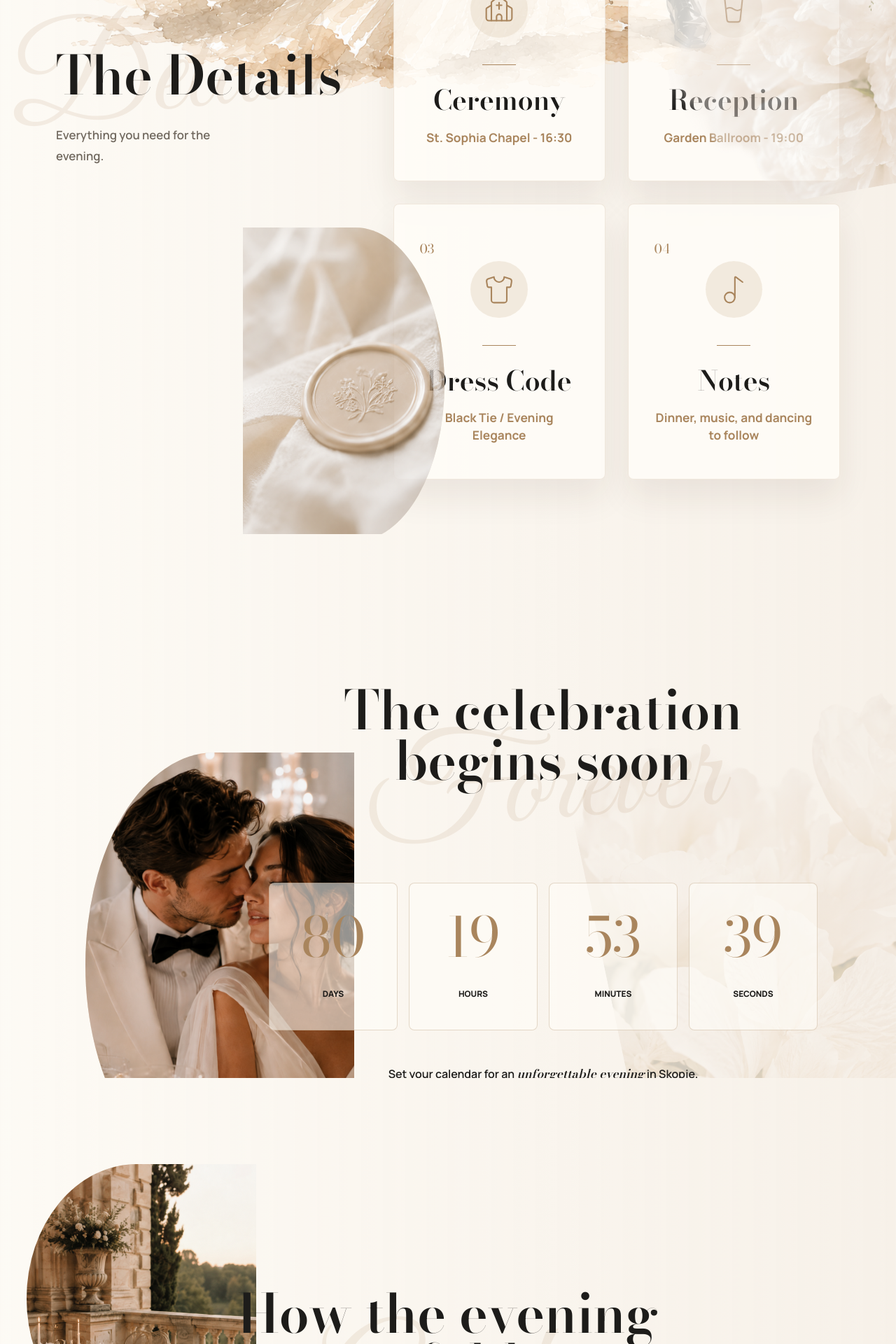
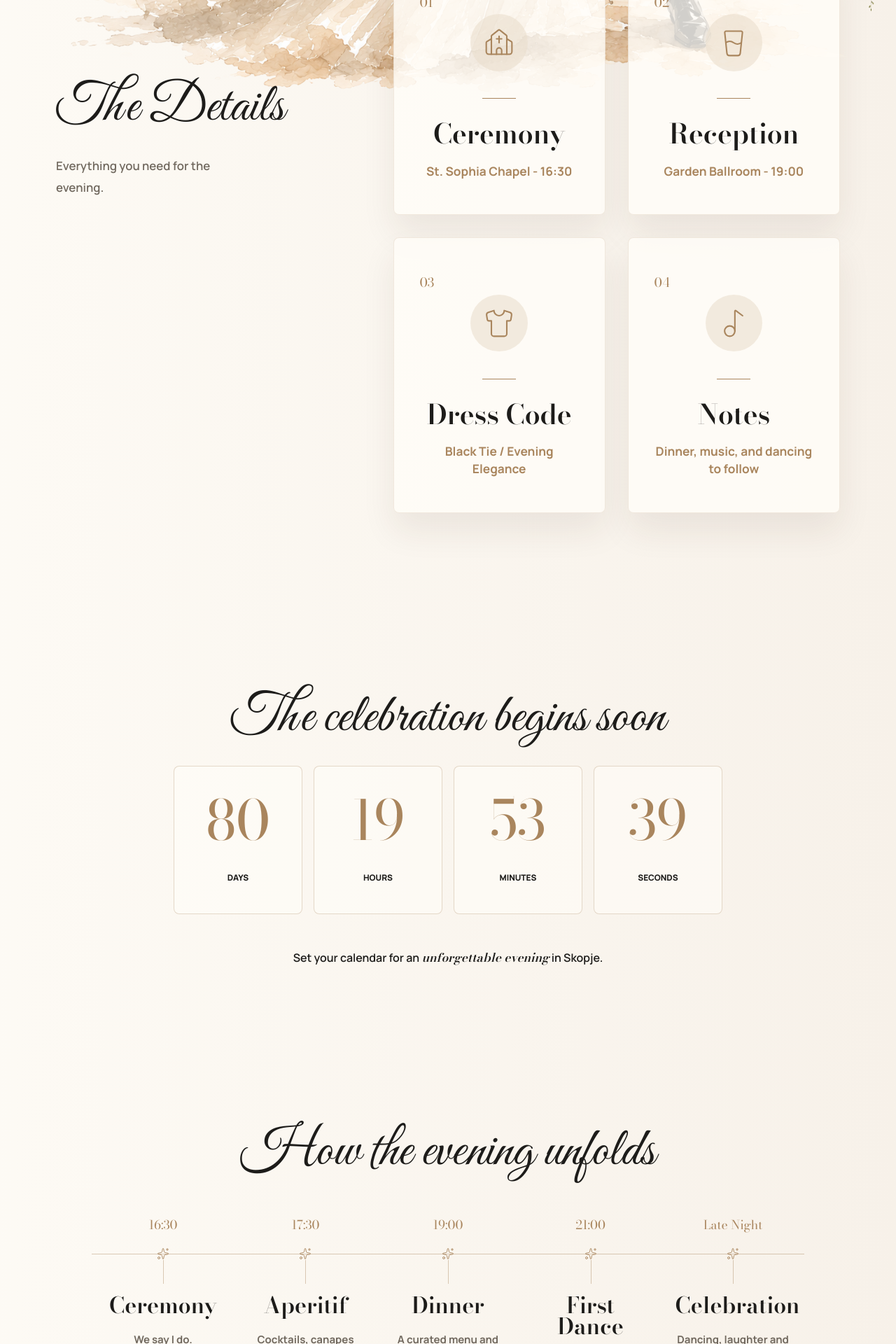
Before and after one commit to lorenco-naumov/david-anamarija, a Next.js app: page / in a window 1280 px wide. Shown: the part 760-2680 px from the top of the page at 70% size. Built offline with nearby package versions, Linux system fonts and the light colour scheme.

Commit message:
Simplify wedding sections and remove decorative imagery

```diff
--- a/src/app/globals.css
+++ b/src/app/globals.css
@@ -159,6 +159,15 @@ summary:focus-visible {
   margin-top: clamp(5.5rem, 8vw, 8.5rem);
 }
 
+.hero-section + .details-section {
+  margin-top: clamp(18rem, 20vw, 24rem);
+}
+
+.countdown-section + .timeline-section,
+.timeline-section + .venue-section {
+  margin-top: clamp(2.75rem, 3.25vw, 4rem);
+}
+
 .display {
   font-family: var(--font-display), Georgia, serif;
   font-weight: 520;
@@ -166,22 +175,9 @@ summary:focus-visible {
   line-height: 0.94;
 }
 
-.script-text,
-.decorative-script {
+.script-text {
   font-family: var(--font-script), "Brush Script MT", cursive;
   letter-spacing: 0;
-}
-
-.decorative-script {
-  color: rgba(169, 133, 93, 0.12);
-  font-size: 12rem;
-  left: -2rem;
-  line-height: 0.8;
-  pointer-events: none;
-  position: absolute;
-  top: 13rem;
-  transform: rotate(-5deg);
-  z-index: -1;
 }
 
 .small-rule {
@@ -193,7 +189,10 @@ summary:focus-visible {
 }
 
 .section-title {
+  font-family: var(--font-script), "Brush Script MT", cursive;
   font-size: 5.7rem;
+  font-weight: 400;
+  line-height: 0.9;
   margin: 1.8rem auto 0;
   max-width: 47rem;
   text-align: center;
@@ -360,29 +359,6 @@ summary:focus-visible {
   transform: translateY(1px);
 }
 
-.reference-image {
-  background: var(--paper-deep);
-  overflow: hidden;
-  position: relative;
-}
-
-.reference-image img {
-  height: 100%;
-  object-fit: cover;
-  width: 100%;
-}
-
-.floral-accent {
-  background: transparent;
-  pointer-events: none;
-  position: absolute;
-  z-index: 1;
-}
-
-.object-flower {
-  object-fit: contain !important;
-}
-
 .hero-section {
   display: grid;
   grid-template-columns: 42.5% 57.5%;
@@ -531,24 +507,10 @@ summary:focus-visible {
   padding: 7.5rem 6.2rem 4.875rem 8.9rem;
 }
 
-.floral-details {
-  height: 28rem;
-  opacity: 0.48;
-  right: -7rem;
-  top: 4.1rem;
-  transform: rotate(-10deg);
-  width: 33rem;
-}
-
 .details-copy {
   padding-top: 9.5rem;
   position: relative;
   z-index: 2;
-}
-
-.details-copy .decorative-script {
-  left: -4.4rem;
-  top: 9rem;
 }
 
 .details-copy .section-body {
@@ -626,16 +588,8 @@ summary:focus-visible {
 }
 
 .countdown-section {
-  padding: 6.7rem 9rem 5.9rem;
-}
-
-.floral-countdown {
-  height: 42rem;
-  opacity: 0.22;
-  right: -15rem;
-  top: 6rem;
-  transform: rotate(-12deg);
-  width: 42rem;
+  min-height: auto;
+  padding: clamp(4.5rem, 5vw, 5.5rem) 9rem clamp(4.75rem, 5vw, 5.75rem);
 }
 
 .center-copy {
@@ -648,12 +602,6 @@ summary:focus-visible {
 
 .center-copy .small-rule {
   margin-inline: auto;
-}
-
-.center-copy .decorative-script {
-  left: 50%;
-  top: 4.5rem;
-  transform: translateX(-50%) rotate(-5deg);
 }
 
 .countdown-side-image {
@@ -675,12 +623,12 @@ summary:focus-visible {
   margin: 2.1rem auto 0;
   max-width: 49rem;
   position: relative;
-  transform: translate(8.5rem, 6.5rem);
+  transform: none;
   z-index: 3;
 }
 
 .countdown-section .center-copy {
-  transform: translate(8.5rem, 10rem);
+  transform: none;
 }
 
 .countdown-grid {
@@ -733,16 +681,8 @@ summary:focus-visible {
 }
 
 .timeline-section {
-  padding: 12rem 8.2rem 4rem;
-}
-
-.floral-timeline {
-  bottom: 6.2rem;
-  height: 22rem;
-  left: -7rem;
-  opacity: 0.42;
-  transform: rotate(16deg);
-  width: 26rem;
+  min-height: auto;
+  padding: clamp(4.75rem, 5.2vw, 5.5rem) 8.2rem clamp(4.5rem, 5vw, 5.25rem);
 }
 
 .timeline-head {
@@ -768,7 +708,7 @@ summary:focus-visible {
   gap: 0;
   grid-template-columns: repeat(5, minmax(0, 1fr));
   list-style: none;
-  margin: 5.1rem auto 0;
+  margin: clamp(3.5rem, 4vw, 4.25rem) auto 0;
   max-width: 82rem;
   padding: 0;
   position: relative;
@@ -847,35 +787,24 @@ summary:focus-visible {
 
 .venue-section {
   display: grid;
-  grid-template-columns: 47% 53%;
-  padding-left: 7.4rem;
-}
-
-.floral-venue {
-  height: 28rem;
-  left: 3.5rem;
-  opacity: 0.2;
-  top: 10rem;
-  transform: rotate(8deg);
-  width: 31rem;
+  grid-template-columns: 1fr;
+  justify-items: center;
+  min-height: auto;
+  padding: clamp(4.75rem, 5vw, 5rem) 6.2rem clamp(5rem, 5.5vw, 5.5rem);
 }
 
 .venue-copy {
   align-self: center;
-  padding-right: 4rem;
+  max-width: 46rem;
+  padding-right: 0;
   position: relative;
   text-align: center;
-  transform: translateY(4.5rem);
+  transform: none;
   z-index: 2;
 }
 
 .venue-copy .small-rule {
   margin-inline: auto;
-}
-
-.venue-copy .decorative-script {
-  left: -5rem;
-  top: 9.4rem;
 }
 
 .venue-copy .section-title {
@@ -938,32 +867,18 @@ summary:focus-visible {
 
 .closing-section {
   display: grid;
-  grid-template-columns: 52% 48%;
-  padding: 4.5rem 0 2rem 9.6rem;
-}
-
-.floral-closing {
-  bottom: 4rem;
-  height: 25rem;
-  left: 46%;
-  opacity: 0.44;
-  transform: translateX(-50%) rotate(-8deg);
-  width: 29rem;
-  z-index: 2;
+  grid-template-columns: 1fr;
+  justify-items: center;
+  padding: 4.5rem 1.5rem 8rem;
 }
 
 .closing-copy {
-  align-self: start;
+  align-self: center;
   max-width: 33rem;
   padding-top: 0.1rem;
   position: relative;
   transform: translateY(2.2rem);
   z-index: 3;
-}
-
-.closing-copy .decorative-script {
-  left: -7rem;
-  top: 3.7rem;
 }
 
 .closing-copy .section-title {
@@ -1041,6 +956,15 @@ summary:focus-visible {
 
   .invitation-section + .invitation-section {
     margin-top: 5rem;
+  }
+
+  .hero-section + .details-section {
+    margin-top: 8rem;
+  }
+
+  .countdown-section + .timeline-section,
+  .timeline-section + .venue-section {
+    margin-top: 3rem;
   }
 
   .section-title {
@@ -1134,11 +1058,7 @@ summary:focus-visible {
 
   .countdown-side-image,
   .timeline-top-image,
-  .timeline-bottom-image,
-  .floral-details,
-  .floral-countdown,
-  .floral-timeline,
-  .floral-venue {
+  .timeline-bottom-image {
     display: none;
   }
 
@@ -1211,8 +1131,8 @@ summary:focus-visible {
     margin-top: 2.5rem;
   }
 
-  .decorative-script {
-    font-size: 6rem;
+  .hero-section + .details-section {
+    margin-top: 3.5rem;
   }
 
   .section-title,
@@ -1415,12 +1335,4 @@ summary:focus-visible {
     font-size: clamp(1.3rem, 6.7vw, 1.8125rem);
   }
 
-  .floral-closing {
-    height: 15rem;
-    left: auto;
-    opacity: 0.42;
-    right: -7rem;
-    width: 17rem;
-  }
-
 }
--- a/src/app/page.tsx
+++ b/src/app/page.tsx
@@ -137,22 +137,9 @@ function Hero() {
 function WeddingDetails() {
   return (
     <section className="details-section invitation-section" id="details">
-      <ReferenceImage
-        alt=""
-        className="floral-accent floral-details"
-        objectClassName="object-flower"
-        src={wedding.assetImages.flowerCutoutSoft.src}
-      />
       <div className="details-copy" data-reveal>
-        <DecorativeScript word="Details" />
         <h2 className="display section-title left-title">The Details</h2>
         <p className="section-body">Everything you need for the evening.</p>
-        <ReferenceImage
-          alt=""
-          className="details-paper-image"
-          objectClassName="object-details-paper"
-          src={wedding.assetImages.waxSeal.src}
-        />
       </div>
 
       <div className="detail-grid" data-reveal-group>
@@ -175,20 +162,7 @@ function WeddingDetails() {
 function CountdownSection() {
   return (
     <section className="countdown-section invitation-section" id="countdown">
-      <ReferenceImage
-        alt=""
-        className="floral-accent floral-countdown"
-        objectClassName="object-flower"
-        src={wedding.assetImages.flowerCutoutWide.src}
-      />
-      <ReferenceImage
-        alt=""
-        className="countdown-side-image"
-        objectClassName="object-countdown-couple"
-        src={wedding.assetImages.couplePortrait.src}
-      />
       <div className="center-copy" data-reveal>
-        <DecorativeScript word="Forever" />
         <h2 className="display section-title">The celebration begins soon</h2>
       </div>
       <div className="countdown-wrap">
@@ -205,20 +179,7 @@ function CountdownSection() {
 function DayTimeline() {
   return (
     <section className="timeline-section invitation-section" id="timeline">
-      <ReferenceImage
-        alt=""
-        className="floral-accent floral-timeline"
-        objectClassName="object-flower"
-        src={wedding.assetImages.bouquetCutout.src}
-      />
-      <ReferenceImage
-        alt=""
-        className="timeline-top-image"
-        objectClassName="object-timeline-top"
-        src={wedding.assetImages.venueTerrace.src}
-      />
       <div className="center-copy timeline-head" data-reveal>
-        <DecorativeScript word="Guide" />
         <h2 className="display section-title">How the evening unfolds</h2>
       </div>
       <ol className="timeline-list" data-reveal-group>
@@ -233,12 +194,6 @@ function DayTimeline() {
           </li>
         ))}
       </ol>
-      <ReferenceImage
-        alt=""
-        className="timeline-bottom-image"
-        objectClassName="object-timeline-bottom"
-        src={wedding.assetImages.champagneCoupes.src}
-      />
     </section>
   );
 }
@@ -246,14 +201,7 @@ function DayTimeline() {
 function Venue() {
   return (
     <section className="venue-section invitation-section" id="venue">
-      <ReferenceImage
-        alt=""
-        className="floral-accent floral-venue"
-        objectClassName="object-flower"
-        src={wedding.assetImages.flowerCutoutSoft.src}
-      />
       <div className="venue-copy" data-reveal>
-        <DecorativeScript word="Place" />
         <h2 className="display section-title">
           An evening in the heart of Skopje
         </h2>
@@ -282,12 +230,6 @@ function Venue() {
           <ArrowRight aria-hidden size={24} strokeWidth={1.2} />
         </a>
       </div>
-      <ReferenceImage
-        alt={wedding.assetImages.venueTerrace.alt}
-        className="venue-image"
-        objectClassName="object-venue"
-        src={wedding.assetImages.venueTerrace.src}
-      />
     </section>
   );
 }
@@ -295,14 +237,7 @@ function Venue() {
 function Closing() {
   return (
     <section className="closing-section invitation-section" id="closing">
-      <ReferenceImage
-        alt=""
-        className="floral-accent floral-closing"
-        objectClassName="object-flower"
-        src={wedding.assetImages.bouquetCutout.src}
-      />
       <div className="closing-copy" data-reveal>
-        <DecorativeScript word="Celebrate" />
         <h2 className="display section-title left-title">Celebrate with us</h2>
         <p className="section-body">We would love to share this night with you.</p>
         <p className="answer-note" id="message">
@@ -313,13 +248,6 @@ function Closing() {
           <p>Jovovikj &amp; Bozhinovi</p>
         </footer>
       </div>
-
-      <ReferenceImage
-        alt=""
-        className="closing-image"
-        objectClassName="object-closing"
-        src={wedding.assetImages.thankYouCard.src}
-      />
     </section>
   );
 }
@@ -348,36 +276,6 @@ function SiteHeader() {
   );
 }
 
-function ReferenceImage({
-  alt,
-  className,
-  loading = "lazy",
-  objectClassName,
-  preload = false,
-  src,
-}: {
-  alt: string;
-  className: string;
-  loading?: "eager" | "lazy";
-  objectClassName: string;
-  preload?: boolean;
-  src: string;
-}) {
-  return (
-    <div className={`reference-image ${className}`}>
-      <Image
-        alt={alt}
-        className={objectClassName}
-        fill
-        loading={preload ? "eager" : loading}
-        preload={preload}
-        sizes="(max-width: 768px) 92vw, (max-width: 1280px) 48vw, 42vw"
-        src={src}
-      />
-    </div>
-  );
-}
-
 function Ornament({ align = "center" }: { align?: "center" | "left" }) {
   return (
     <div className={`ornament ornament-${align}`} aria-hidden>
@@ -385,14 +283,6 @@ function Ornament({ align = "center" }: { align?: "center" | "left" }) {
       <Sparkles size={22} strokeWidth={1.1} />
       <span />
     </div>
-  );
-}
-
-function DecorativeScript({ word }: { word: string }) {
-  return (
-    <span className="decorative-script" aria-hidden>
-      {word}
-    </span>
   );
 }
 
```
